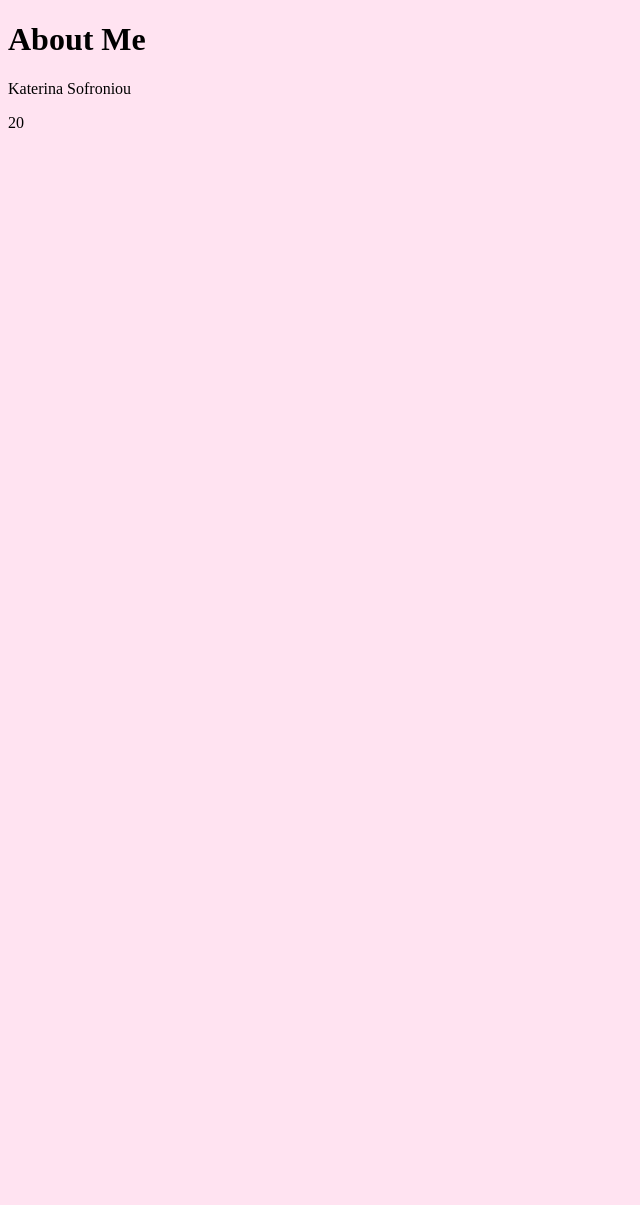
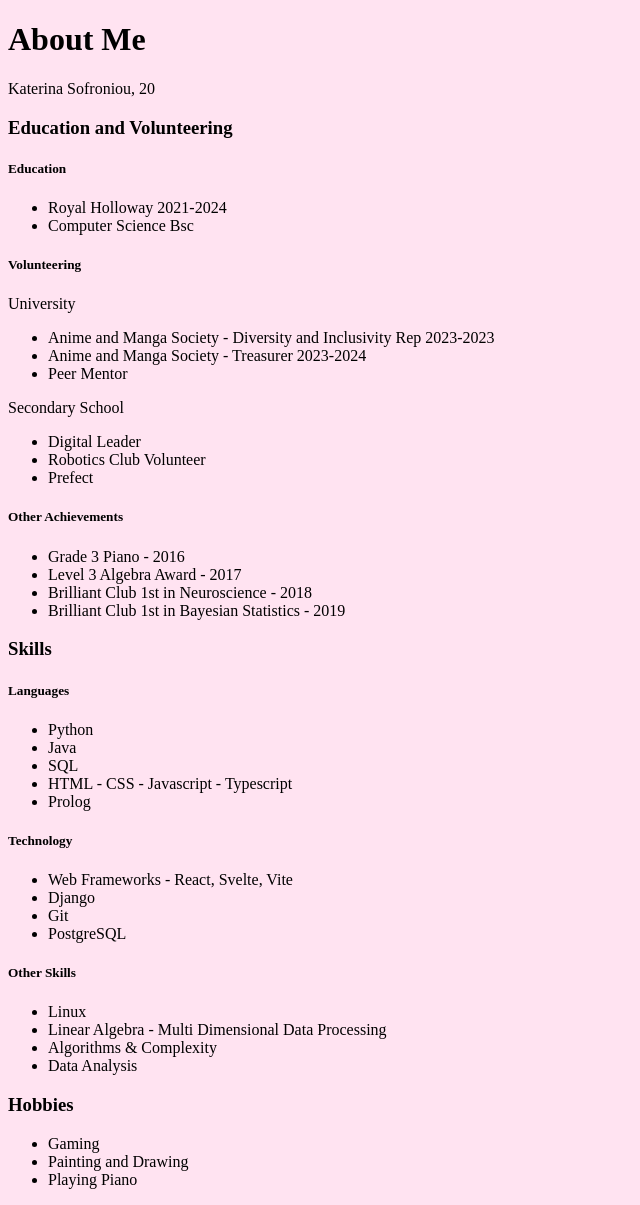
Before and after one commit to katsofroniou/Portfolio-Website, a SvelteKit app in the folder portfolio/: page /about in a window 1280 px wide. Shown: the whole page, without its empty margins (0-640 px from the left). Before the commit the page ends 800 px from the top, so only its background shows below. Built offline with nearby package versions, Linux system fonts and the light colour scheme.

Commit message:
wip: added info w/o formatting

```diff
--- a/portfolio/src/routes/about/+page.svelte
+++ b/portfolio/src/routes/about/+page.svelte
@@ -32,8 +32,77 @@
 <main>
 	<h1>About Me</h1>
 
-	<p class="name">Katerina Sofroniou</p>
-	<p class="dob">{myAge}</p>
+	<div class="name-age">
+		<p class="name">Katerina Sofroniou, {myAge}</p>
+	</div>
+
+	<div class="edu-vol">
+		<h3>Education and Volunteering</h3>
+
+		<h5>Education</h5>
+		<ul>
+			<li>Royal Holloway 2021-2024</li>
+			<li>Computer Science Bsc</li>
+		</ul>
+
+		<h5>Volunteering</h5>
+		<p> University </p>
+		<ul>
+			<li>Anime and Manga Society - Diversity and Inclusivity Rep 2023-2023</li>
+			<li>Anime and Manga Society - Treasurer 2023-2024</li>
+			<li>Peer Mentor</li>
+		</ul>
+
+		<p> Secondary School </p>
+		<ul>
+			<li>Digital Leader</li>
+			<li>Robotics Club Volunteer</li>
+			<li>Prefect</li>
+		</ul>
+
+		<h5>Other Achievements</h5>
+		<ul>
+			<li>Grade 3 Piano - 2016</li>
+			<li>Level 3 Algebra Award - 2017</li>
+			<li>Brilliant Club 1st in Neuroscience - 2018</li>
+			<li>Brilliant Club 1st in Bayesian Statistics - 2019</li>
+		</ul>
+	</div>
+
+	<div class="skills">
+		<h3>Skills</h3>
+		<h5>Languages</h5>
+		<ul>
+			<li>Python</li>
+			<li>Java</li>
+			<li>SQL</li>
+			<li>HTML - CSS - Javascript - Typescript</li>
+			<li>Prolog</li>
+		</ul>
+		<h5>Technology</h5>
+		<ul>
+			<li>Web Frameworks - React, Svelte, Vite</li>
+			<li>Django</li>
+			<li>Git</li>
+			<li>PostgreSQL</li>
+		</ul>
+		<h5>Other Skills</h5>
+		<ul>
+			<li>Linux</li>
+			<li>Linear Algebra - Multi Dimensional Data Processing</li>
+			<li>Algorithms & Complexity</li>
+			<li>Data Analysis</li>
+		</ul>
+	</div>
+
+	<div class="hobbies">
+		<h3>Hobbies</h3>
+		<ul>
+			<li>Gaming</li>
+			<li>Painting and Drawing</li>
+			<li>Playing Piano</li>
+		</ul>
+	</div>
 </main>
 
 <style>
```
